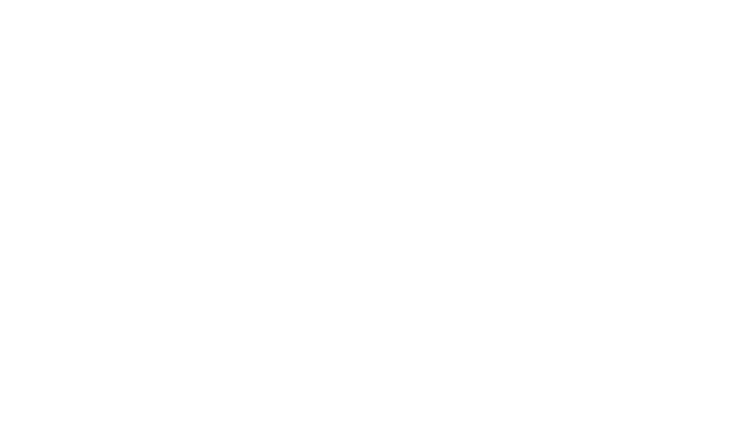
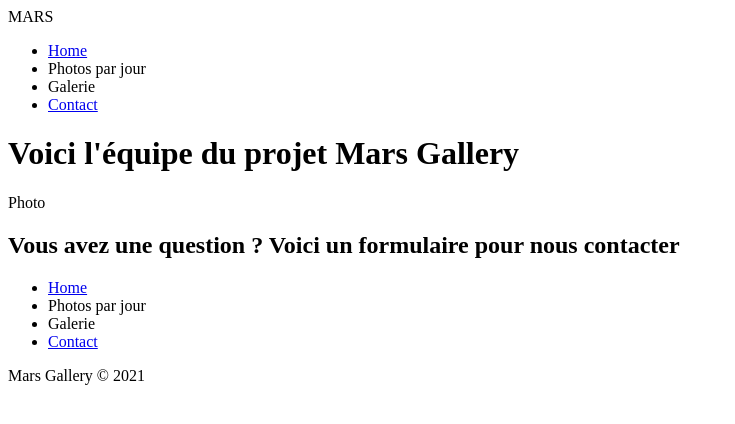
Before and after one commit to dkm94/Mars-images-gallery, an Angular app: page /contact in a window 1280 px wide. Before the commit this address led to /. Shown: the top 424 px of the page, without its empty margins (0-735 px from the left). Built offline with nearby package versions, Linux system fonts and the light colour scheme.

Commit message:
update footer component and add contact page

```diff
--- a/src/app/app-routing.module.ts
+++ b/src/app/app-routing.module.ts
@@ -1,9 +1,12 @@
 import { NgModule } from '@angular/core';
 import { RouterModule, Routes } from '@angular/router';
 import { HomeComponent } from './pages/home/home.component';
+import { ContactComponent } from './pages/contact/contact.component';
 
 const routes: Routes = [
-  { path: '', component: HomeComponent}
+  { path: 'home', component: HomeComponent},
+  { path: '',   redirectTo: '/home', pathMatch: 'full' },
+  { path: 'contact', component: ContactComponent}
 ];
 
 @NgModule({
--- a/src/app/app.component.html
+++ b/src/app/app.component.html
@@ -1,2 +1,3 @@
+<span>MARS</span>
 <router-outlet></router-outlet>
 <!-- <app-home></app-home> -->
--- a/src/app/app.module.ts
+++ b/src/app/app.module.ts
@@ -6,13 +6,15 @@ import { AppComponent } from './app.component';
 import { HomeComponent } from './pages/home/home.component';
 import { HeaderComponent } from './features/header/header.component';
 import { FooterComponent } from './features/footer/footer.component';
+import { ContactComponent } from './pages/contact/contact.component';
 
 @NgModule({
   declarations: [
     AppComponent,
     HomeComponent,
     HeaderComponent,
-    FooterComponent
+    FooterComponent,
+    ContactComponent
   ],
   imports: [
     BrowserModule,
--- a/src/app/features/footer/footer.component.html
+++ b/src/app/features/footer/footer.component.html
@@ -1 +1,2 @@
-<p>footer works!</p>
+<app-header></app-header>
+<span>Mars Gallery © 2021</span>
--- a/src/app/features/header/header.component.html
+++ b/src/app/features/header/header.component.html
@@ -1,9 +1,8 @@
-<span>MARS</span>
 <nav>
     <ul>
-        <li><a routerLink="/" >Home</a></li>
+        <li><a routerLink="/home" >Home</a></li>
         <li><a>Photos par jour</a></li>
         <li><a>Galerie</a></li>
-        <li><a>Contact</a></li>
+        <li><a routerLink="/contact" >Contact</a></li>
     </ul>
 </nav>
--- /dev/null
+++ b/src/app/pages/contact/contact.component.html
@@ -0,0 +1,6 @@
+<app-header></app-header>
+<h1>Voici l'équipe du projet Mars Gallery</h1>
+<span>Photo</span>
+<h2>Vous avez une question ? Voici un formulaire pour nous contacter</h2>
+<form></form>
+<app-footer></app-footer>
--- /dev/null
+++ b/src/app/pages/contact/contact.component.ts
@@ -0,0 +1,15 @@
+import { Component, OnInit } from '@angular/core';
+
+@Component({
+  selector: 'app-contact',
+  templateUrl: './contact.component.html',
+  styleUrls: ['./contact.component.css']
+})
+export class ContactComponent implements OnInit {
+
+  constructor() { }
+
+  ngOnInit(): void {
+  }
+
+}
--- a/src/app/pages/home/home.component.html
+++ b/src/app/pages/home/home.component.html
@@ -1,4 +1,6 @@
+<app-header></app-header>
 <h1>Bienvenue sur l'application Mars Gallery</h1>
 <span>Vous êtes passionné.é.s par l'espace ? Iic vous ave accès aux meilleures images de Mars prises par la NASA et vous pourrez créer
     une galerie des photos qui vous ont le plus marqué.
 </span>
+<app-footer></app-footer>
```
Also changed, not shown: src/app/pages/contact/contact.component.css (added).
